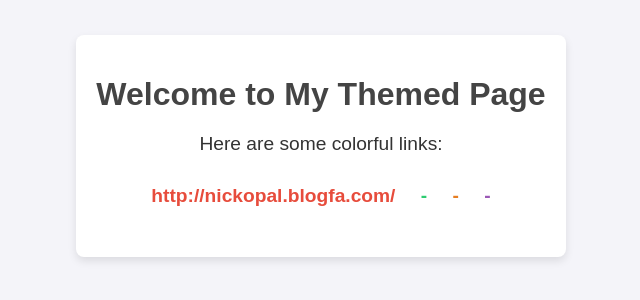
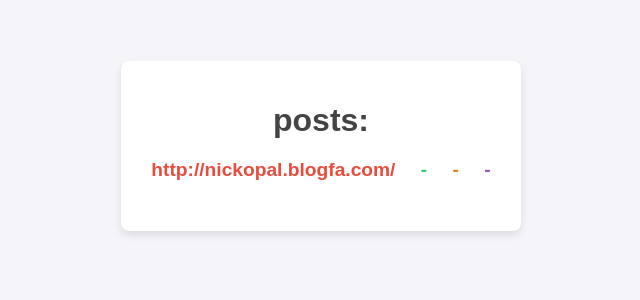
Before and after one commit to nickpatriotthepar0tdoyouseeme/OPALPEAK1, a plain HTML site: page post.html in a window 1280 px wide. Shown: the part 254-554 px from the top of the page, without its empty margins (319-959 px from the left). Drawn offline with Linux system fonts and the light colour scheme.

Commit message:
Update post.html

```diff
--- a/post.html
+++ b/post.html
@@ -59,8 +59,7 @@
 </head>
 <body>
     <div class="container">
-        <h1>Welcome to My Themed Page</h1>
-        <p>Here are some colorful links:</p>
+      <h1>posts:</h1>
         <p>
             <a href="#" class="red">http://nickopal.blogfa.com/</a>
             <a href="#" class="green">-</a>
```
